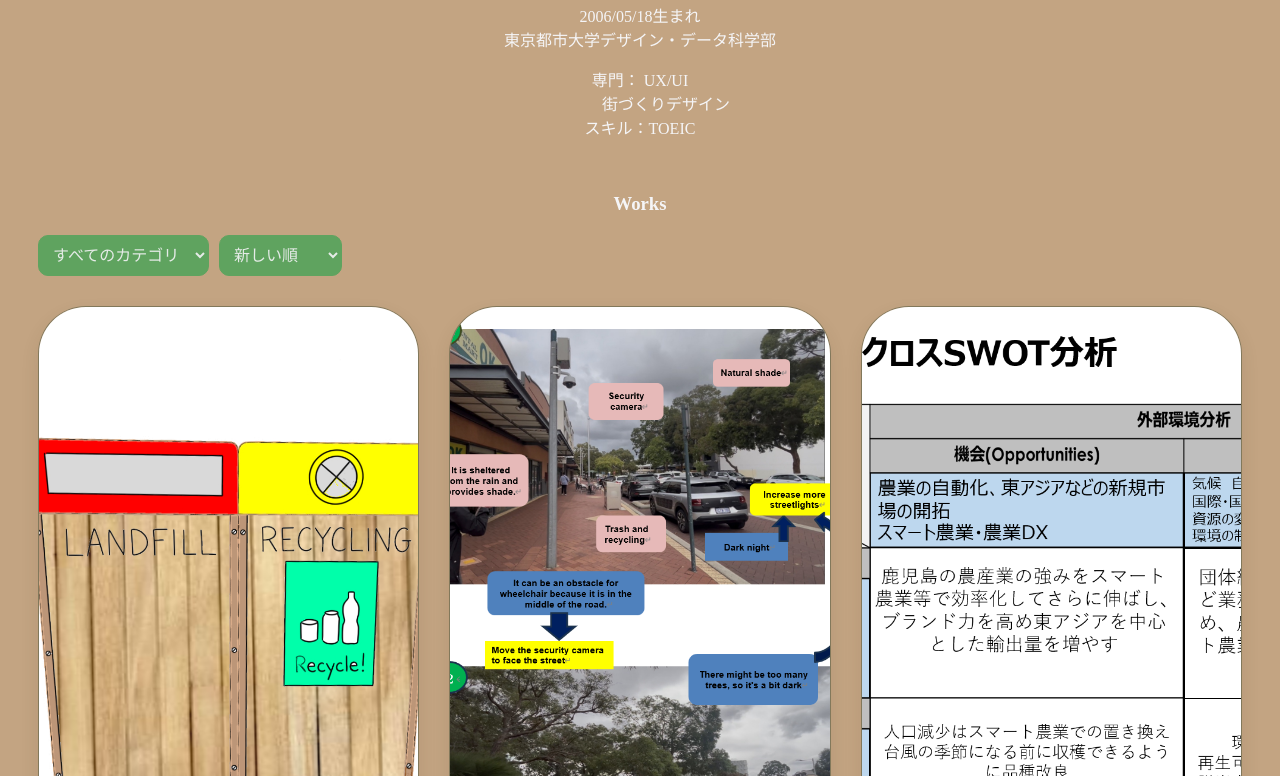
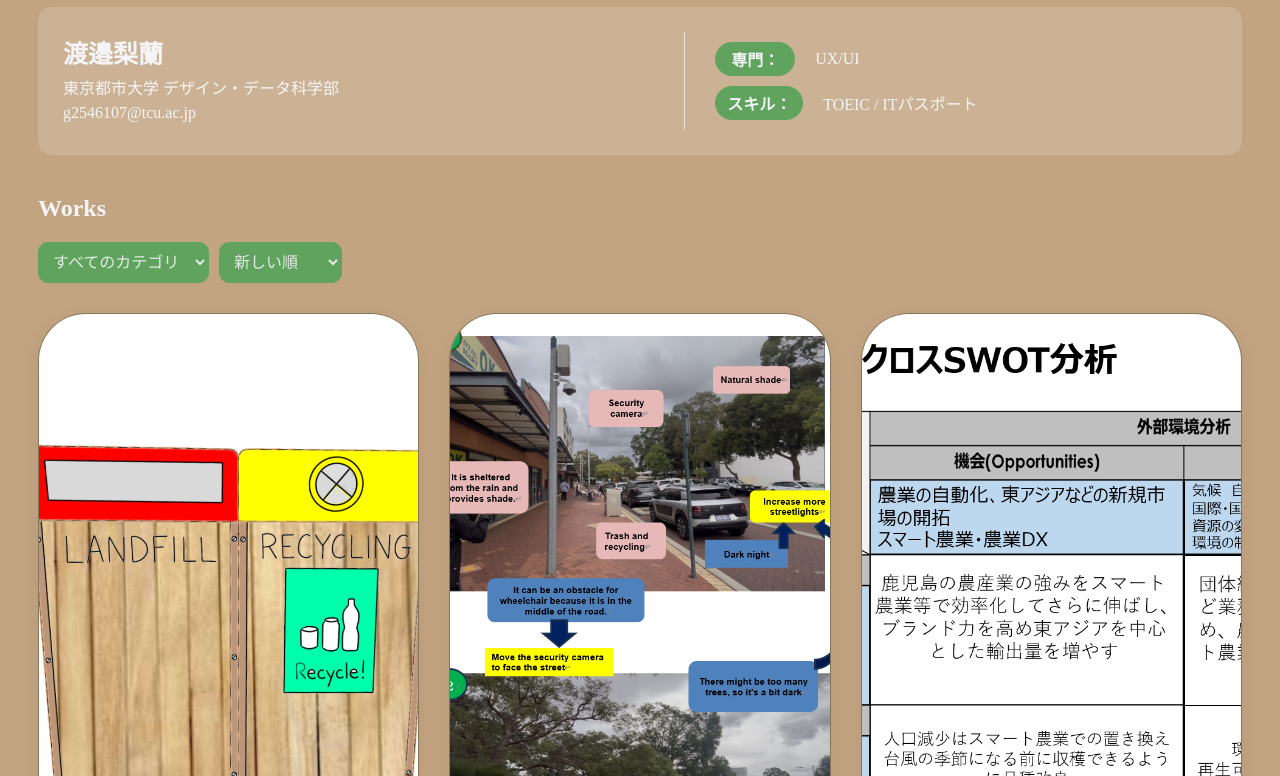
Before and after one commit to RiraWatanabe/my-portfolio, a plain HTML site: page index.html in a window 1280 px wide. Shown: the part 236-1012 px from the top of the page. Drawn offline with Linux system fonts and the light colour scheme; no server answers.

Commit message:
Add files via upload

```diff
--- a/index.html
+++ b/index.html
@@ -27,21 +27,25 @@
             <p id="weather-icon"> </p>
         </div>
             </section>
-            <section id="about">
+
+        <section id="about">
             <h2>About</h2>
-            <p>
-                渡邉梨蘭<br>
-                2006/05/18生まれ<br>
-                東京都市大学デザイン・データ科学部<br>
-            </p>
-            <p>
-                専門：  UX/UI<br>
-                　　　   街づくりデザイン<br>
-                スキル：TOEIC
-            </p>
-            </section>
+
+            <div class="about-content">
+            <div class="profile">
+            <h3>渡邉梨蘭</h3>
+            <p>東京都市大学 デザイン・データ科学部</p>
+            <p>g2546107@tcu.ac.jp</p>
+            </div>
+
+            <div class="profile-skills">
+            <p><strong>専門：</strong> UX/UI</p>
+            <p><strong>スキル：</strong> TOEIC / ITパスポート</p>
+            </div>
+        </section>
+
             <section id="works">
-            <h3>Works</h3>
+            <h2>Works</h2>
             <div class="works-controls">
                 <select id="category">
                     <option value="all">すべてのカテゴリ</option>
--- a/style.css
+++ b/style.css
@@ -31,11 +31,6 @@ header {
   box-sizing: border-box;
   padding: 0 30px;
 }
-
-body {
-  text-align: center;
-}
-
 nav  {
     display: flex;
     gap: 28px;
@@ -48,7 +43,7 @@ footer {
     font-size: 11px;
 }
 nav a:hover {
-    color:rgb(236, 36, 36)
+    color:rgb(216, 175, 39)
 }
 */
 #top {
@@ -59,7 +54,70 @@ nav a:hover {
     display: block;
     margin: 0 auto;
 }
+#about h2 {
+  font-size: 30px;
+  margin-bottom: 25px;
+  padding-bottom: 10px;
+  border-bottom: 1px solid rgba(255, 255, 255, 0.6);
+}
 
+.about-content {
+  display: grid;
+  grid-template-columns: 1.1fr 1fr;
+  gap: 35px;
+  align-items: center;
+  padding: 25px;
+  border-radius: 14px;
+  background: rgba(255, 255, 255, 0.15);
+}
+
+.profile h3 {
+  font-size: 25px;
+  margin: 0 0 5px;
+}
+
+.profile p {
+  margin: 5px 0;
+  overflow-wrap: anywhere;
+}
+
+.profile-skills {
+  border-left: 1px solid rgba(255, 255, 255, 0.6);
+  padding-left: 30px;
+}
+
+.profile-skills p {
+  display: flex;
+  align-items: center;
+  gap: 20px;
+  margin: 10px 0;
+}
+
+.profile-skills strong {
+  min-width: 80px;
+  padding: 5px 12px;
+  text-align: center;
+  border-radius: 25px;
+  background: #5fa35f;
+}
+
+@media (max-width: 600px) {
+  .about-content {
+    grid-template-columns: 1fr;
+    gap: 20px;
+  }
+
+  .profile-skills {
+    border-left: none;
+    border-top: 1px solid rgba(255, 255, 255, 0.6);
+    padding: 15px 0 0;
+  }
+
+  .profile-skills p {
+    flex-wrap: wrap;
+    gap: 10px;
+  }
+}
 /* Works */
 #works-grid {
     display: grid;
@@ -68,7 +126,7 @@ nav a:hover {
 }
 .work-card img {
     width: 100%;
-    aspect-ratio: 4 / 3;
+    aspect-ratio: 3/2;
     object-fit: cover;
     display: block;
 }
@@ -132,7 +190,7 @@ nav a:hover {
 }
 /* 晴れ */
 body.weather-sunny {
-    background-color: rgb(195, 164, 130)
+    background-color: rgb(207, 175, 140)
 }
 body.weather-sunny .site-header {
     background-color: rgb(195, 164, 130)
```
